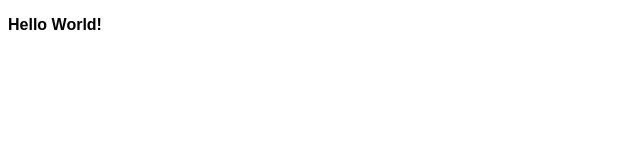
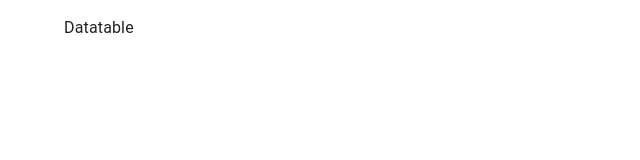
Before and after one commit to koraytuncer/user-datatable, a React (Create React App) app: page / in a window 1280 px wide. Shown: the top 160 px of the page, without its empty margins (0-640 px from the left). Built offline with nearby package versions, Linux system fonts and the light colour scheme.

Commit message:
Container yapısı oluşturuldu

```diff
--- a/src/App.js
+++ b/src/App.js
@@ -1,10 +1,16 @@
 import React from 'react'
+import CssBaseline from '@mui/material/CssBaseline';
+import Container from '@mui/material/Container';
+import DataTable from './views/DataTable';
 
 const App = () => {
   return (
-    <div>
-      <p>Hello World!</p>
-      </div>
+    <React.Fragment>
+      <CssBaseline />
+      <Container fixed>
+        <DataTable />
+      </Container>
+    </React.Fragment>
   )
 }
 
--- /dev/null
+++ b/src/views/DataTable.js
@@ -0,0 +1,11 @@
+import React from 'react'
+
+const DataTable = () => {
+  return (
+    <React.Fragment>
+    <p>Datatable</p>
+    </React.Fragment>
+  )
+}
+
+export default DataTable
```
